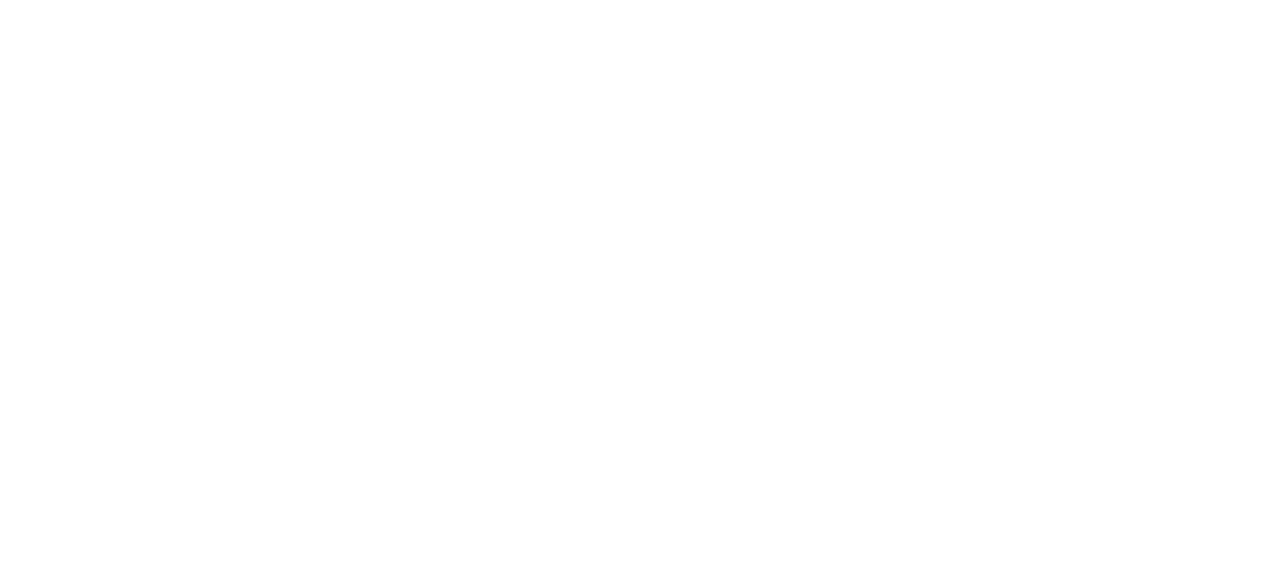
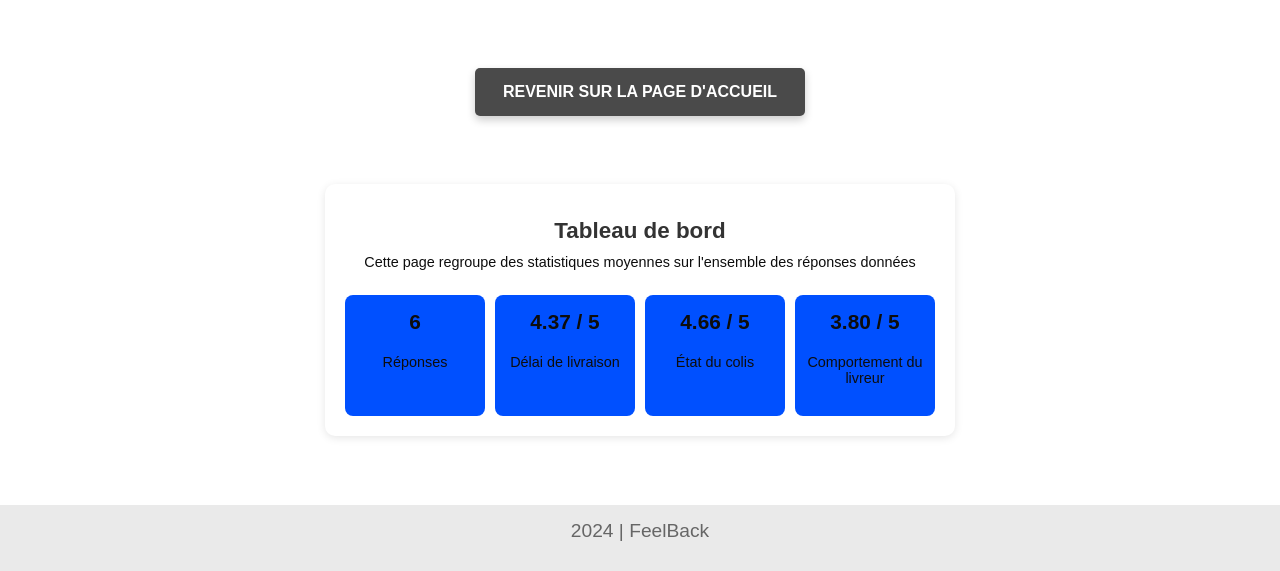
Before and after one commit to azizchouikha/django-feelback, a Django app: page /index/dashboard/ in a window 1280 px wide. Before the commit the part shown is empty. Shown: the part 229-800 px from the top of the page. Run offline with Django 5.2, Linux system fonts and the light colour scheme.

Commit message:
front dashboard

```diff
--- a/feelback/feelback/settings.py
+++ b/feelback/feelback/settings.py
@@ -117,7 +117,7 @@ USE_TZ = True
 # Static files (CSS, JavaScript, Images)
 # https://docs.djangoproject.com/en/5.1/howto/static-files/
 
-STATIC_URL = 'static/'
+STATIC_URL = '/static/'
 STATICFILES_DIRS = [
     os.path.join(BASE_DIR, 'feelback/static')
 ]
--- /dev/null
+++ b/feelback/quiz/static/quiz/css/dashboard.css
@@ -0,0 +1,119 @@
+/* Style global */
+
+body {
+    font-family: 'Rajdhani', sans-serif;
+    margin: 0;
+    padding: 0;
+    background-color: white;
+    text-align: center;
+    height: 100vh;
+    display: flex;
+    flex-direction: column;
+    justify-content: space-between;
+}
+
+
+
+header {
+    background-image: url("{% static 'feelback/images/header.png' %}");
+    background-repeat: no-repeat;
+    background-position: center top;
+    background-size: cover;
+    padding: 0.5px 0;
+    color: #000;
+    flex-shrink: 0;
+}
+
+h1 {
+    font-size: 2.5rem;
+    margin: 10px 0;
+}
+p {
+    font-size: 1.2rem;
+    margin-top: 5px;
+    color: #666;
+}
+
+.back-button {
+    background-color: #4a4a4a;
+    color: white;
+    padding: 15px;
+    border: none;
+    border-radius: 5px;
+    cursor: pointer;
+    font-size: 1rem;
+    text-decoration: none;
+    font-weight: bold;
+    text-transform: uppercase;
+    margin-bottom: 30px;
+    display: block;
+    width: 100%;
+    max-width: 300px;
+    margin: 0 auto;
+    box-shadow: 0 4px 8px rgba(0, 0, 0, 0.2);
+    transition: background-color 0.3s ease, transform 0.3s ease;
+}
+
+
+.back-button:hover {
+    background-color: #333;
+    transform: translateY(-2px);
+}
+
+
+
+.dashboard {
+    background-color: white;
+    padding: 15px;
+    max-width: 700px;
+    margin: 0 auto;
+    border-radius: 10px;
+    box-shadow: 0 2px 8px rgba(0, 0, 0, 0.1);
+    flex-shrink: 0;
+}
+
+.dashboard h2 {
+    font-size: 1.4rem;
+    color: #333;
+    margin-bottom: 10px;
+}
+
+.dashboard p {
+    font-size: 0.9rem;
+    color: #0d0d0d;
+    margin-bottom: 20px;
+}
+
+.statistics {
+    display: flex;
+    justify-content: space-between;
+    flex-wrap: wrap;
+}
+
+.stat-box {
+    background-color: #0050FF;
+    color: rgb(36, 11, 11);
+    padding: 10px;
+    border-radius: 8px;
+    width: 120px;
+    text-align: center;
+    margin: 5px;
+}
+
+.stat-box .stat-value {
+    font-size: 1.3rem;
+    font-weight: bold;
+}
+
+.stat-box .stat-label {
+    margin-top: 5px;
+    font-size: 0.9rem;
+}
+footer {
+    background-color: #EAEAEA;
+    padding: 10px;
+    color: #666;
+    text-align: center;
+    font-size: 0.8rem;
+    flex-shrink: 0;
+}
--- a/feelback/quiz/templates/quiz/dashboard.html
+++ b/feelback/quiz/templates/quiz/dashboard.html
@@ -0,0 +1,49 @@
+<!DOCTYPE html>
+<html lang="fr">
+<head>
+    <meta charset="UTF-8">
+    <meta name="viewport" content="width=device-width, initial-scale=1.0">
+    <title>Tableau de bord - FeelBack</title>
+
+
+    {% load static %}
+
+    <link rel="stylesheet" href="{% static 'quiz/css/dashboard.css' %}">
+</head>
+<body>
+
+    <header>
+        <img src="{% static 'feelback/images/header.png' %}" alt="Logo FeelBack" class="header-image">
+    </header>
+
+    <a href="{% url 'index' %}" class="back-button">REVENIR SUR LA PAGE D'ACCUEIL</a>
+
+    <section class="dashboard">
+        <h2>Tableau de bord</h2>
+        <p>Cette page regroupe des statistiques moyennes sur l'ensemble des réponses données</p>
+        <div class="statistics">
+            <div class="stat-box">
+                <p class="stat-value">6</p>
+                <p class="stat-label">Réponses</p>
+            </div>
+            <div class="stat-box">
+                <p class="stat-value">4.37 / 5</p>
+                <p class="stat-label">Délai de livraison</p>
+            </div>
+            <div class="stat-box">
+                <p class="stat-value">4.66 / 5</p>
+                <p class="stat-label">État du colis</p>
+            </div>
+            <div class="stat-box">
+                <p class="stat-value">3.80 / 5</p>
+                <p class="stat-label">Comportement du livreur</p>
+            </div>
+        </div>
+    </section>
+
+    <footer>
+        <p>2024 | FeelBack</p>
+    </footer>
+
+</body>
+</html>
--- a/feelback/quiz/views.py
+++ b/feelback/quiz/views.py
@@ -8,6 +8,7 @@ def index(request):
     template = loader.get_template("quiz/index.html")
     return HttpResponse(template.render(context, request))
 
+
 def dashboard(request):
     context = {" ": " "}
     template = loader.get_template("quiz/dashboard.html")
```
Also changed, not shown: feelback/quiz/static/quiz/css/main.css (line endings or trailing spaces).
